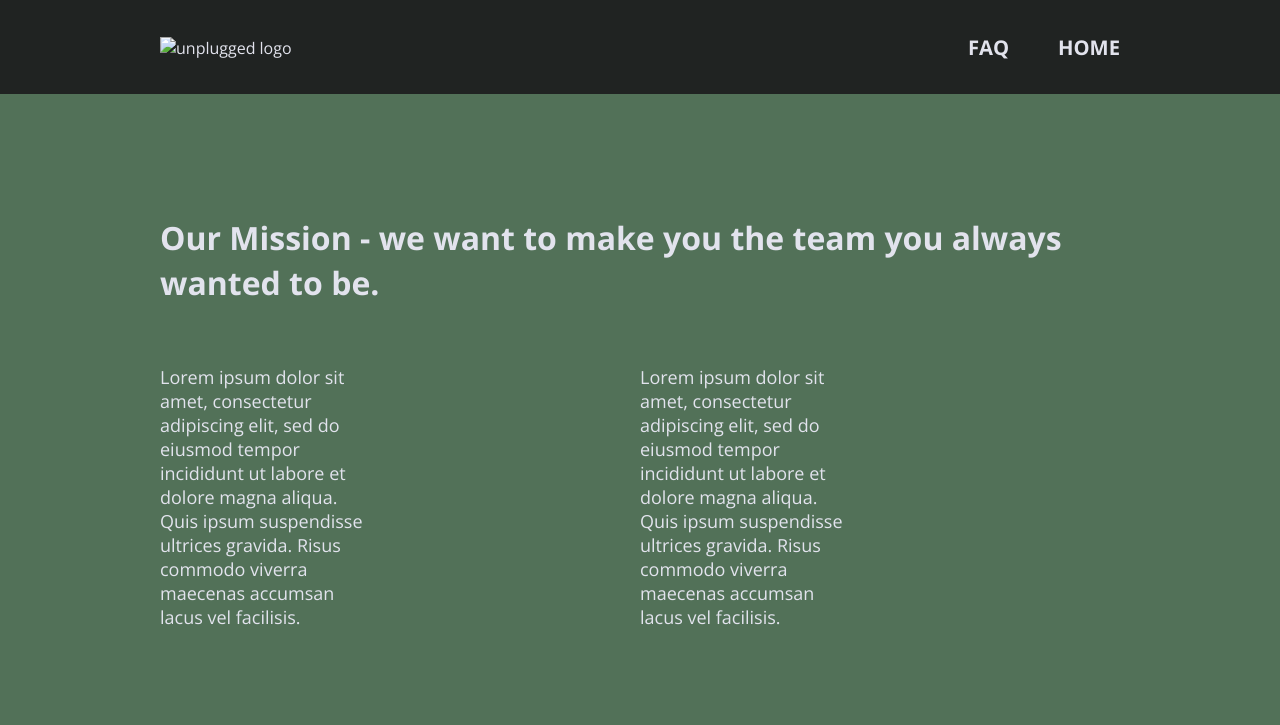
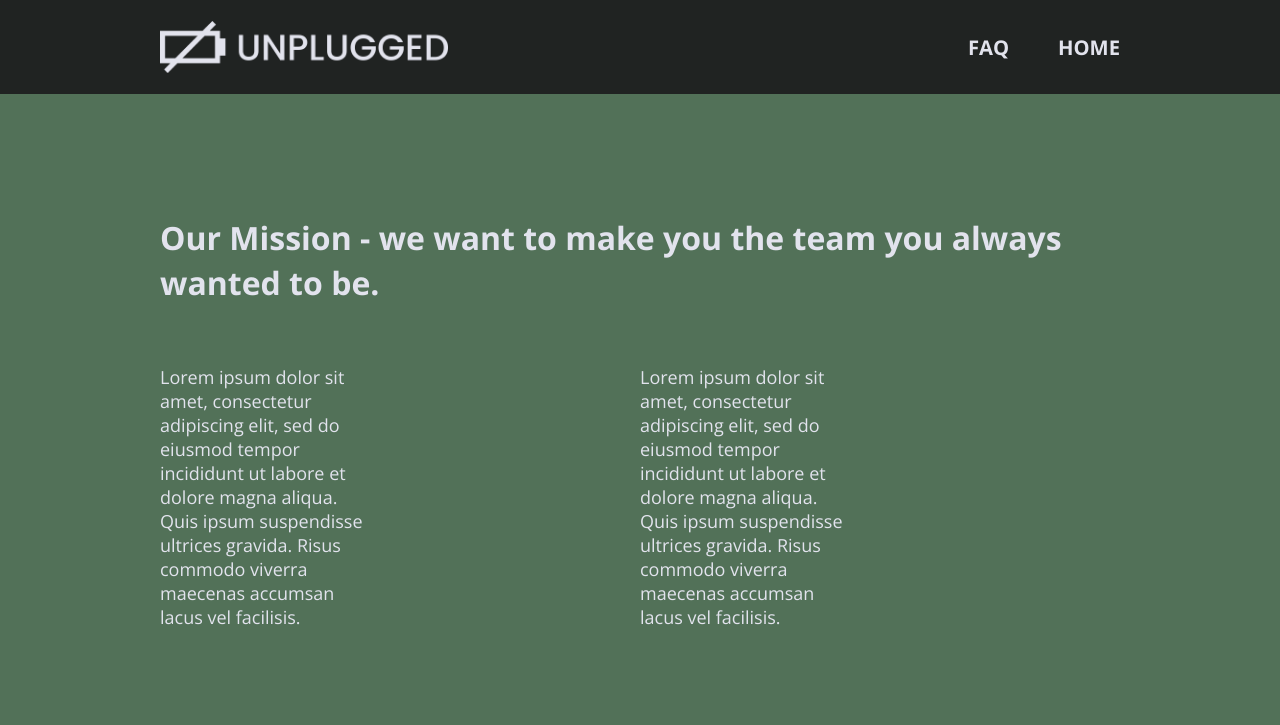
Before and after one commit to laurel-m/206-unplugged, a website: page about/index.html in a window 1280 px wide. Shown: the top 725 px of the page. Drawn offline with nearby package versions, Linux system fonts and the light colour scheme.

Commit message:
Added logo to about page

```diff
--- a/about/index.html
+++ b/about/index.html
@@ -29,9 +29,10 @@
 
 <header>
   <div class="content-wrapper">
-    <a href="#">
-      <img src="" alt="unplugged logo">
-    </a>
+    <figure>
+      <a href="../img/unpluggedlogo.png"><img src="../img/unpluggedlogo.png" alt="unplugged logo">
+      </a>
+    </figure>
     <div class="header-divider"></div>
     <nav>
       <ul>
```
